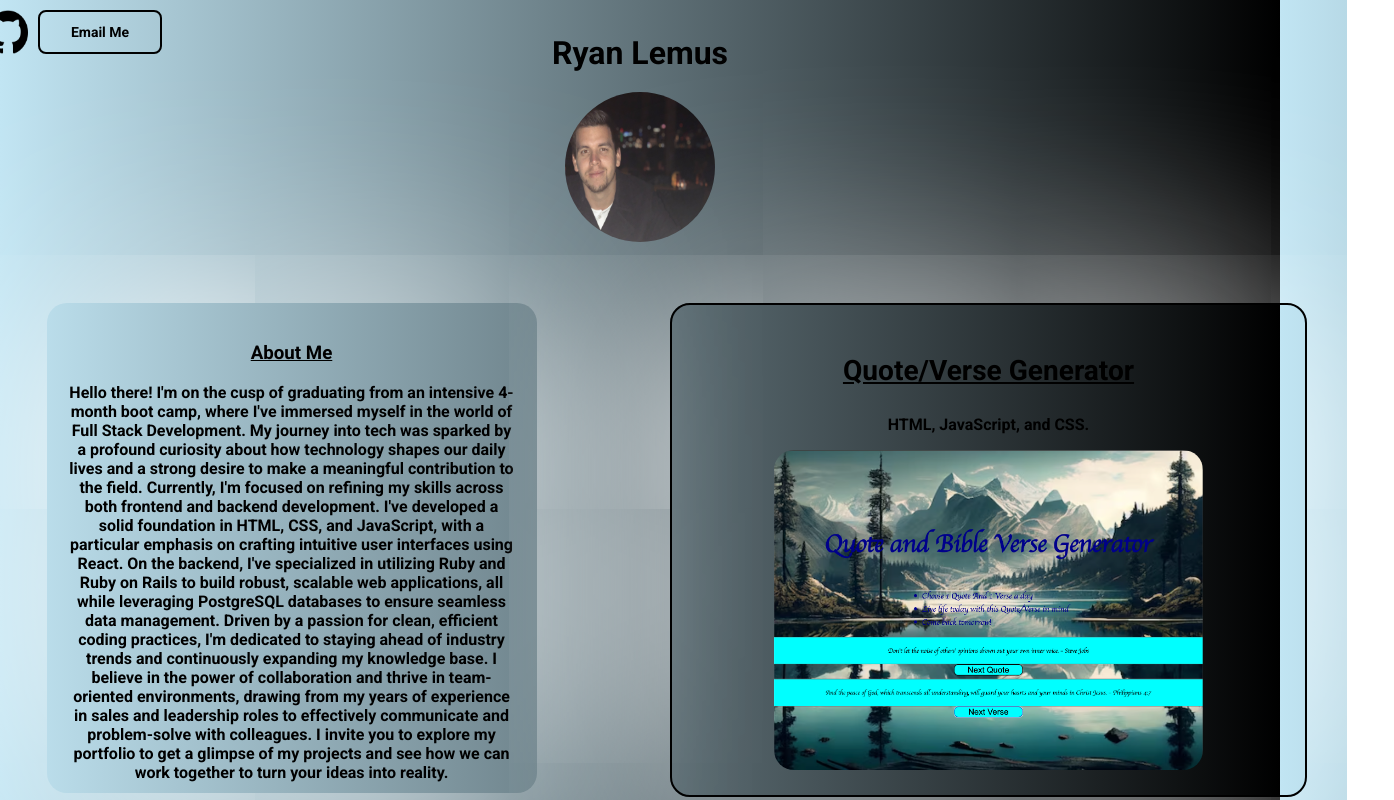
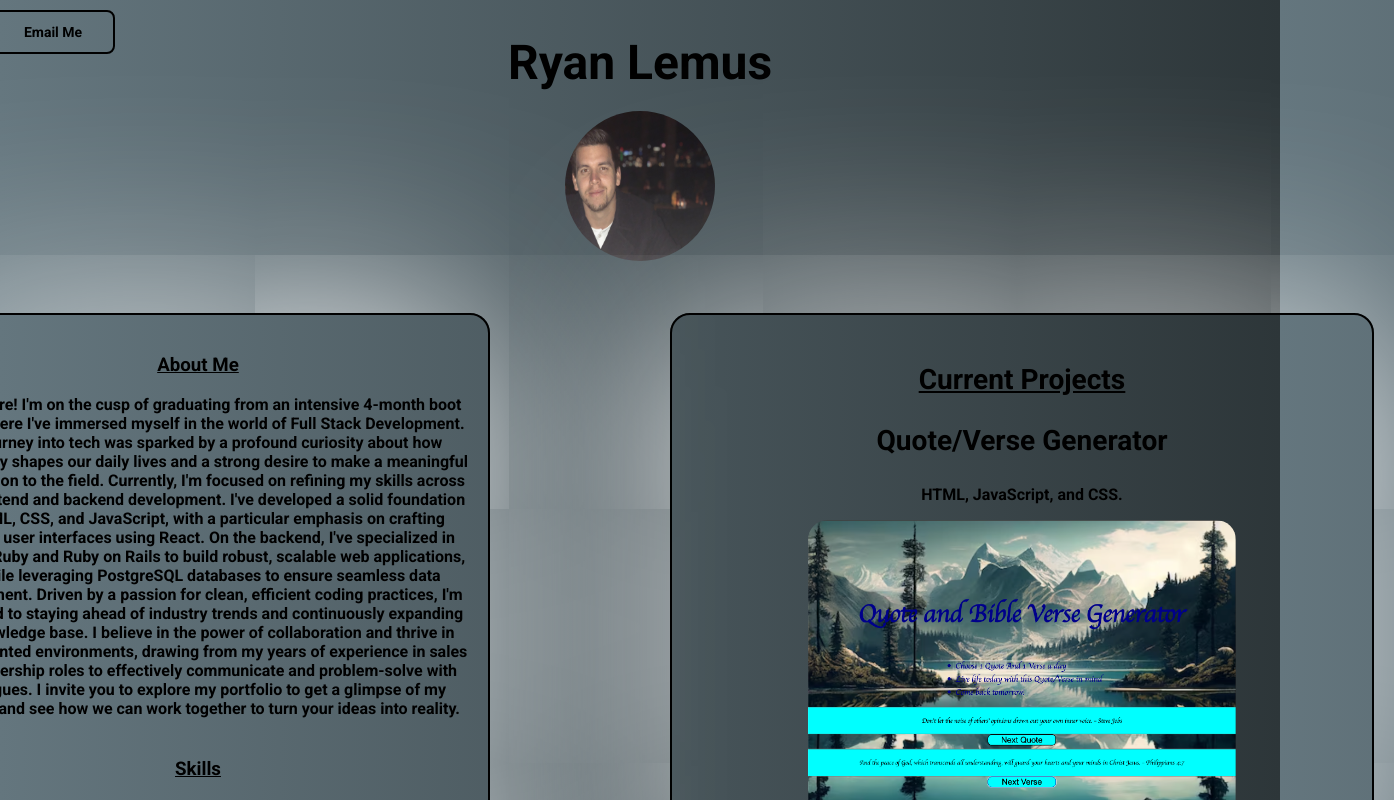
Before and after one commit to Rlemus93/final-portfolio, a React (Create React App) app: page / in a window 1280 px wide. Shown: the top 800 px of the page, 1394 px wide, since content can reach past the window. Built offline with nearby package versions, Linux system fonts and the light colour scheme.

Commit message:
changed up view

```diff
--- a/src/App.css
+++ b/src/App.css
@@ -1,5 +1,5 @@
 body {
-  background: linear-gradient(to right, #c1e5f3, #000000);
+  background: linear-gradient(to right, #64767e, #2d3639);
   min-height: 100vh;
   display: flex;
   justify-content: center;
@@ -7,24 +7,17 @@ body {
   font-family: 'Roboto', sans-serif;
 }
 
-.container {
-  background-color: linear-gradient(to right, #c1e5f3, #000000);
-  padding: 20px;
-  border-radius: 20px;
-
-}
 
 .card {
   border: 2px solid black;
   border-radius: 20px;
   width: 800px;
-  height: 450px;
+  height: 520px;
   padding: 20px;
   text-align: center;
   margin: 20px;
   transition: transform 0.3s ease-in-out;
   box-shadow: 0 0 215px rgba(255, 255, 255, 0.976);
-  background-color: linear-gradient(to right, #c1e5f3, #000000);
 }
 
 .card:hover {
@@ -100,22 +93,22 @@ body {
 
 
 .aboutme {
-  border: none;
+  border: 2px solid black;
   border-radius: 20px;
-  width: 450px;
-  height: 450px;
+  width: 540px;
+  height: 780px;
   padding: 20px;
   text-align: center;
-  margin: 20px auto; /* Updated margin to center horizontally */
-  transition: transform 0.3s ease-in-out;
+  margin: 20px;
   box-shadow: 0 0 215px rgba(255, 255, 255, 0.976);
-  background-color: linear-gradient(to right, #c1e5f3, #000000);
+  transition: text-shadow 0.6s;
+}
+
+.aboutme:hover {
+  text-shadow: 0 0 5px rgb(132, 125, 125);
 }
 
 
-.aboutme:hover {
-  transform: scale(1.1);
-}
 
 .skills {
   border: none;
@@ -130,7 +123,18 @@ body {
 h1 {
   text-align: center;
   margin-top: -20px;
+  font-size: 48px;
+  font-weight: bold;
+  color: #000000;
+  transition: text-shadow 0.6s;
 }
+
+h1:hover {
+  text-shadow: 0 0 5px rgb(247, 244, 244);
+}
+
+
+
 
 .profile {
   height: 150px;
--- a/src/App.js
+++ b/src/App.js
@@ -63,9 +63,11 @@ const App = () => {
       <div className="container">
         <div className="left-section">
           <div className="aboutme">
+            <div className='left-titles'>
             <h3>
-              <u>About Me</u>
+              <u >About Me</u>
             </h3>
+            </div>
             <p>
             Hello there! I'm on the cusp of graduating from an intensive 4-month boot camp, where I've immersed myself in the world of Full Stack Development. My journey into tech was sparked by a profound curiosity about how technology shapes our daily lives and a strong desire to make a meaningful contribution to the field.
 
@@ -74,10 +76,8 @@ const App = () => {
             Driven by a passion for clean, efficient coding practices, I'm dedicated to staying ahead of industry trends and continuously expanding my knowledge base. I believe in the power of collaboration and thrive in team-oriented environments, drawing from my years of experience in sales and leadership roles to effectively communicate and problem-solve with colleagues.
 
             I invite you to explore my portfolio to get a glimpse of my projects and see how we can work together to turn your ideas into reality.
-            </p>
 
-          </div>
-          <div className="skills"></div>
+            <div className="skills"></div>
           <h3 className="skillsheader">
             <u>Skills</u>
           </h3>
@@ -110,6 +110,10 @@ const App = () => {
               <img className="skillsimage" src={postgresql} alt="" />
             </div>
           </div>
+            </p>
+
+          </div>
+
         </div>
 
         <div className="right-section">
--- a/src/Components/Projects.js
+++ b/src/Components/Projects.js
@@ -3,7 +3,8 @@ import React from 'react'
 const Projects = ({ projectName }) => {
   return (
     <div className='card'>
-     <div className='projectname'> <h3> <u>{projectName[0]}</u></h3>
+     <div className='projectname'> <h3><u>Current Projects</u></h3>
+     <h3> {projectName[0]}</h3>
      </div>
       <p> {projectName[1]}</p>
       <div className='project-image'>
```
